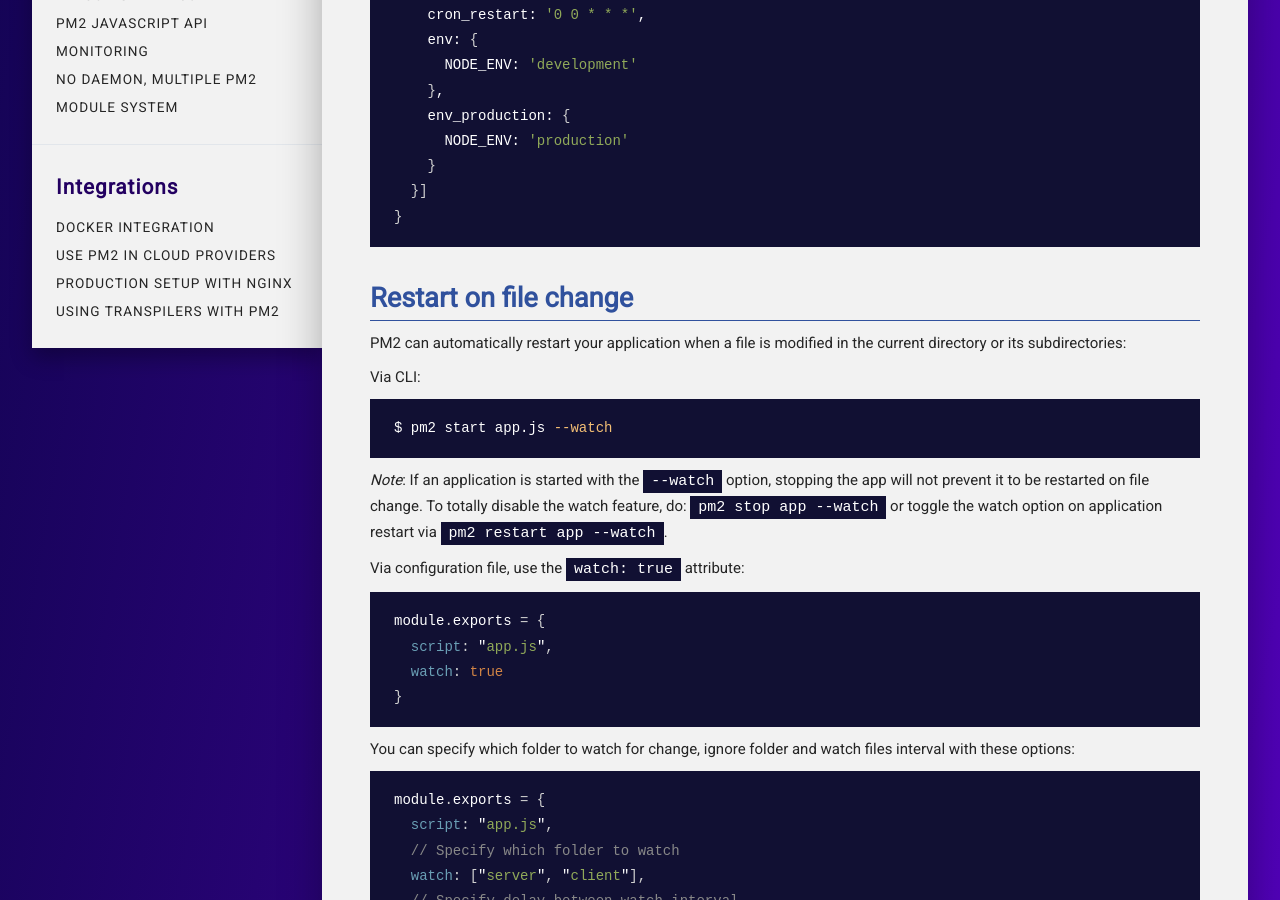
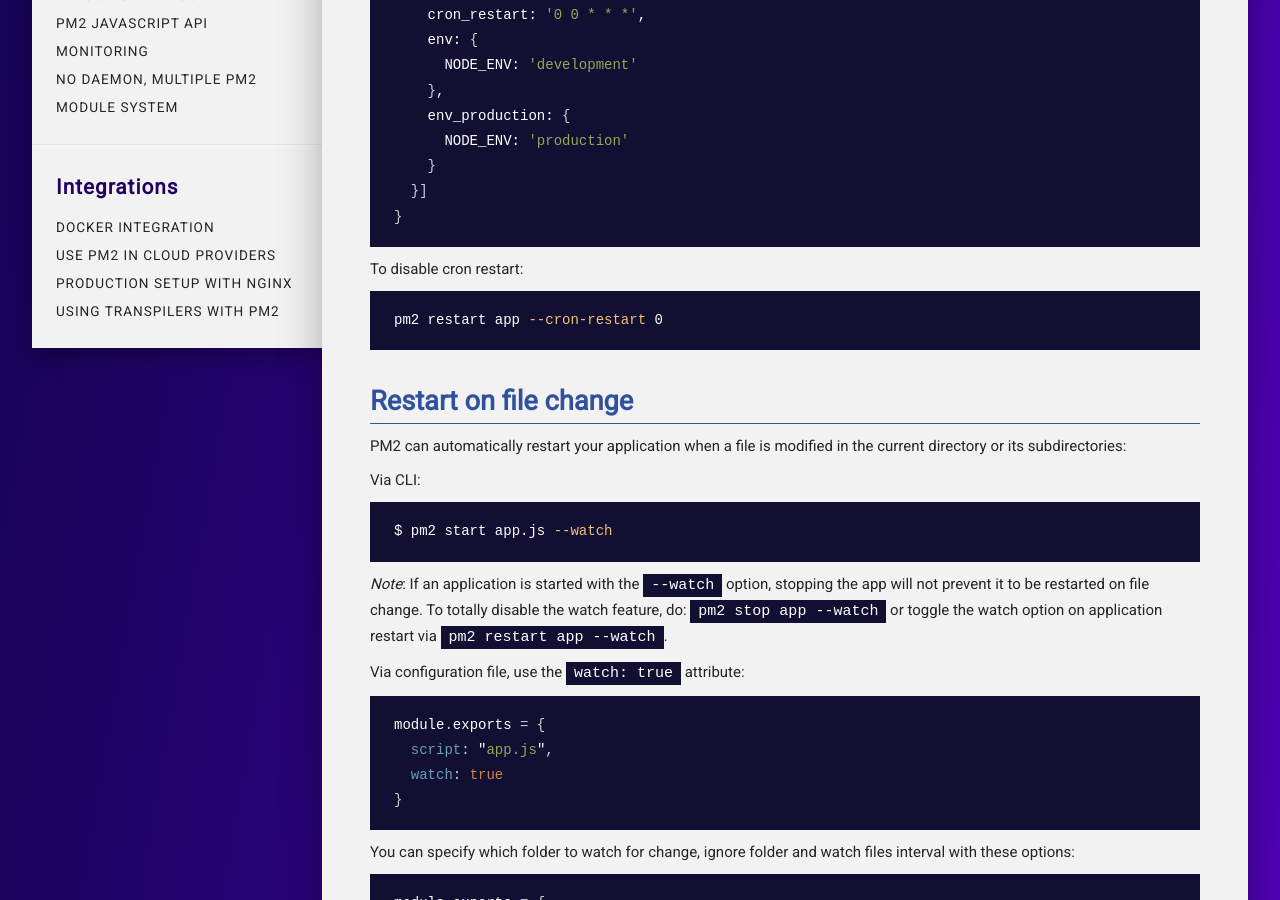
Before and after one commit to pm2-hive/pm2-hive.github.io, a Jekyll site: the page built from docs/features/restart-strategies.md, in a window 1280 px wide and 900 px high, scrolled down 902 px. Built offline with Jekyll 4.4.1, drawn with Linux system fonts in a browser that asks for light colours; comment, search, counter and statistics services are not loaded.

Commit message:
Update restart-strategies.md

````diff
--- a/docs/features/restart-strategies.md
+++ b/docs/features/restart-strategies.md
@@ -44,6 +44,12 @@
     }
   }]
 }
+```
+
+To disable cron restart:
+
+```bash
+pm2 restart app --cron-restart 0
 ```
 
 ## Restart on file change
````
